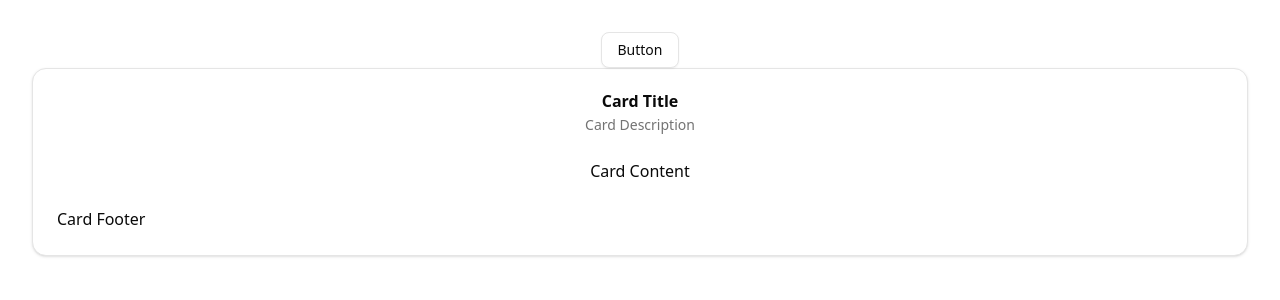
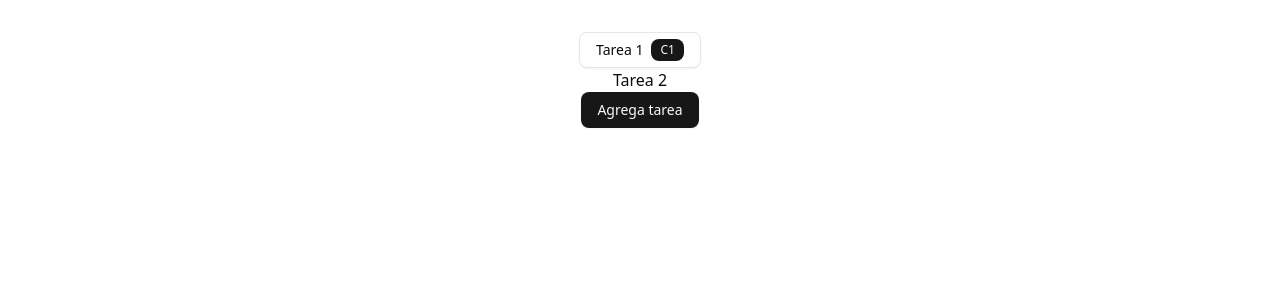
Before and after one commit to IkerMarcor/todo-play, a React (Vite) app: page / in a window 1280 px wide. Shown: the top 300 px of the page. Built offline with nearby package versions, Linux system fonts and the light colour scheme.

Commit message:
En progreso
en progreso...

```diff
--- a/package.json
+++ b/package.json
@@ -10,6 +10,8 @@
     "preview": "vite preview"
   },
   "dependencies": {
+    "@radix-ui/react-dialog": "^1.1.6",
+    "@radix-ui/react-progress": "^1.1.2",
     "@radix-ui/react-slot": "^1.1.2",
     "@tailwindcss/vite": "^4.0.13",
     "class-variance-authority": "^0.7.1",
@@ -19,7 +21,8 @@
     "react-dom": "^19.0.0",
     "tailwind-merge": "^3.0.2",
     "tailwindcss": "^4.0.13",
-    "tailwindcss-animate": "^1.0.7"
+    "tailwindcss-animate": "^1.0.7",
+    "vaul": "^1.1.2"
   },
   "devDependencies": {
     "@eslint/js": "^9.21.0",
--- a/src/App.tsx
+++ b/src/App.tsx
@@ -1,31 +1,117 @@
 import "./App.css";
-import { Button } from "./components/ui/button";
+import { Progress } from "@/components/ui/progress"
+import { Button } from "@/components/ui/button";
+import { Badge } from "@/components/ui/badge"
 import {
-  Card,
-  CardContent,
-  CardDescription,
-  CardFooter,
-  CardHeader,
-  CardTitle,
-} from "@/components/ui/card";
+  Drawer,
+  DrawerClose,
+  DrawerContent,
+  DrawerDescription,
+  DrawerFooter,
+  DrawerHeader,
+  DrawerTitle,
+  DrawerTrigger,
+} from "@/components/ui/drawer";
+import * as React from "react";
 
 function App() {
+  // Drawer
+  const [goal, setGoal] = React.useState(350)
+
+  function onClick(adjustment: number) {
+    setGoal(Math.max(200, Math.min(400, goal + adjustment)))
+  }
+
+  // Progress
+  const [progress, setProgress] = React.useState(13)
+
+  React.useEffect(() => {
+    const timer = setTimeout(() => setProgress(66), 500)
+    return () => clearTimeout(timer)
+  }, [])
+
+
+
   return (
     <>
-      <Button variant="outline">Button</Button>
-      <Card>
-        <CardHeader>
-          <CardTitle>Card Title</CardTitle>
-          <CardDescription>Card Description</CardDescription>
-        </CardHeader>
-        <CardContent>
-          <p>Card Content</p>
-        </CardContent>
-        <CardFooter>
-          <p>Card Footer</p>
-        </CardFooter>
-      </Card>
-    </>
+      <ul>
+        <li>
+        <Drawer>
+      <DrawerTrigger asChild>
+        <Button variant="outline">Tarea 1
+         <Badge>C1</Badge>
+        </Button>
+      </DrawerTrigger>
+      <DrawerContent>
+        <div className="mx-auto w-full max-w-sm">
+          <DrawerHeader>
+            <DrawerTitle>Move Goal</DrawerTitle>
+            <DrawerDescription>Set your daily activity goal.</DrawerDescription>
+          </DrawerHeader>
+          <div className="p-4 pb-0">
+            <div className="flex items-center justify-center space-x-2">
+              <Button
+                variant="outline"
+                size="icon"
+                className="h-8 w-8 shrink-0 rounded-full"
+                onClick={() => onClick(-10)}
+                disabled={goal <= 200}
+              >
+                <span className="sr-only">Decrease</span>
+              </Button>
+              <div className="flex-1 text-center">
+                <div className="text-7xl font-bold tracking-tighter">
+                  {goal}
+                </div>
+                <div className="text-[0.70rem] uppercase text-muted-foreground">
+                  Calories/day
+                </div>
+              </div>
+              <Button
+                variant="outline"
+                size="icon"
+                className="h-8 w-8 shrink-0 rounded-full"
+                onClick={() => onClick(10)}
+                disabled={goal >= 400}
+              >
+                <span className="sr-only">Increase</span>
+              </Button>
+            </div>
+            <div className="mt-3 h-[120px]">
+            </div>
+          </div>
+          <DrawerFooter>
+            <Progress value={progress} className="w-[60%]" />
+            <DrawerClose asChild>
+              <Button variant="outline">Cancel</Button>
+            </DrawerClose>
+          </DrawerFooter>
+        </div>
+      </DrawerContent>
+    </Drawer>
+        </li>
+        <li>
+          <Drawer>
+            <DrawerTrigger>Tarea 2</DrawerTrigger>
+            <DrawerContent>
+              <DrawerHeader>
+                <DrawerTitle>Are you absolutely sure?</DrawerTitle>
+                <DrawerDescription>
+                  This action cannot be undone.
+                </DrawerDescription>
+              </DrawerHeader>
+              <DrawerFooter>
+                <Button>Submit</Button>
+                <DrawerClose>
+                  <Button variant="outline">Cancel</Button>
+                </DrawerClose>
+              </DrawerFooter>
+            </DrawerContent>
+          </Drawer>
+        </li>
+      </ul>
+      <Button>Agrega tarea</Button>
+      </>
   );
 }
 
--- /dev/null
+++ b/src/components/ui/badge.tsx
@@ -0,0 +1,46 @@
+import * as React from "react"
+import { Slot } from "@radix-ui/react-slot"
+import { cva, type VariantProps } from "class-variance-authority"
+
+import { cn } from "@/lib/utils"
+
+const badgeVariants = cva(
+  "inline-flex items-center justify-center rounded-md border px-2 py-0.5 text-xs font-medium w-fit whitespace-nowrap shrink-0 [&>svg]:size-3 gap-1 [&>svg]:pointer-events-none focus-visible:border-ring focus-visible:ring-ring/50 focus-visible:ring-[3px] aria-invalid:ring-destructive/20 dark:aria-invalid:ring-destructive/40 aria-invalid:border-destructive transition-[color,box-shadow] overflow-hidden",
+  {
+    variants: {
+      variant: {
+        default:
+          "border-transparent bg-primary text-primary-foreground [a&]:hover:bg-primary/90",
+        secondary:
+          "border-transparent bg-secondary text-secondary-foreground [a&]:hover:bg-secondary/90",
+        destructive:
+          "border-transparent bg-destructive text-white [a&]:hover:bg-destructive/90 focus-visible:ring-destructive/20 dark:focus-visible:ring-destructive/40",
+        outline:
+          "text-foreground [a&]:hover:bg-accent [a&]:hover:text-accent-foreground",
+      },
+    },
+    defaultVariants: {
+      variant: "default",
+    },
+  }
+)
+
+function Badge({
+  className,
+  variant,
+  asChild = false,
+  ...props
+}: React.ComponentProps<"span"> &
+  VariantProps<typeof badgeVariants> & { asChild?: boolean }) {
+  const Comp = asChild ? Slot : "span"
+
+  return (
+    <Comp
+      data-slot="badge"
+      className={cn(badgeVariants({ variant }), className)}
+      {...props}
+    />
+  )
+}
+
+export { Badge, badgeVariants }
--- /dev/null
+++ b/src/components/ui/drawer.tsx
@@ -0,0 +1,130 @@
+import * as React from "react"
+import { Drawer as DrawerPrimitive } from "vaul"
+
+import { cn } from "@/lib/utils"
+
+function Drawer({
+  ...props
+}: React.ComponentProps<typeof DrawerPrimitive.Root>) {
+  return <DrawerPrimitive.Root data-slot="drawer" {...props} />
+}
+
+function DrawerTrigger({
+  ...props
+}: React.ComponentProps<typeof DrawerPrimitive.Trigger>) {
+  return <DrawerPrimitive.Trigger data-slot="drawer-trigger" {...props} />
+}
+
+function DrawerPortal({
+  ...props
+}: React.ComponentProps<typeof DrawerPrimitive.Portal>) {
+  return <DrawerPrimitive.Portal data-slot="drawer-portal" {...props} />
+}
+
+function DrawerClose({
+  ...props
+}: React.ComponentProps<typeof DrawerPrimitive.Close>) {
+  return <DrawerPrimitive.Close data-slot="drawer-close" {...props} />
+}
+
+function DrawerOverlay({
+  className,
+  ...props
+}: React.ComponentProps<typeof DrawerPrimitive.Overlay>) {
+  return (
+    <DrawerPrimitive.Overlay
+      data-slot="drawer-overlay"
+      className={cn(
+        "data-[state=open]:animate-in data-[state=closed]:animate-out data-[state=closed]:fade-out-0 data-[state=open]:fade-in-0 fixed inset-0 z-50 bg-black/80",
+        className
+      )}
+      {...props}
+    />
+  )
+}
+
+function DrawerContent({
+  className,
+  children,
+  ...props
+}: React.ComponentProps<typeof DrawerPrimitive.Content>) {
+  return (
+    <DrawerPortal data-slot="drawer-portal">
+      <DrawerOverlay />
+      <DrawerPrimitive.Content
+        data-slot="drawer-content"
+        className={cn(
+          "group/drawer-content bg-background fixed z-50 flex h-auto flex-col",
+          "data-[vaul-drawer-direction=top]:inset-x-0 data-[vaul-drawer-direction=top]:top-0 data-[vaul-drawer-direction=top]:mb-24 data-[vaul-drawer-direction=top]:max-h-[80vh] data-[vaul-drawer-direction=top]:rounded-b-lg",
+          "data-[vaul-drawer-direction=bottom]:inset-x-0 data-[vaul-drawer-direction=bottom]:bottom-0 data-[vaul-drawer-direction=bottom]:mt-24 data-[vaul-drawer-direction=bottom]:max-h-[80vh] data-[vaul-drawer-direction=bottom]:rounded-t-lg",
+          "data-[vaul-drawer-direction=right]:inset-y-0 data-[vaul-drawer-direction=right]:right-0 data-[vaul-drawer-direction=right]:w-3/4 data-[vaul-drawer-direction=right]:sm:max-w-sm",
+          "data-[vaul-drawer-direction=left]:inset-y-0 data-[vaul-drawer-direction=left]:left-0 data-[vaul-drawer-direction=left]:w-3/4 data-[vaul-drawer-direction=left]:sm:max-w-sm",
+          className
+        )}
+        {...props}
+      >
+        <div className="bg-muted mx-auto mt-4 hidden h-2 w-[100px] shrink-0 rounded-full group-data-[vaul-drawer-direction=bottom]/drawer-content:block" />
+        {children}
+      </DrawerPrimitive.Content>
+    </DrawerPortal>
+  )
+}
+
+function DrawerHeader({ className, ...props }: React.ComponentProps<"div">) {
+  return (
+    <div
+      data-slot="drawer-header"
+      className={cn("flex flex-col gap-1.5 p-4", className)}
+      {...props}
+    />
+  )
+}
+
+function DrawerFooter({ className, ...props }: React.ComponentProps<"div">) {
+  return (
+    <div
+      data-slot="drawer-footer"
+      className={cn("mt-auto flex flex-col gap-2 p-4", className)}
+      {...props}
+    />
+  )
+}
+
+function DrawerTitle({
+  className,
+  ...props
+}: React.ComponentProps<typeof DrawerPrimitive.Title>) {
+  return (
+    <DrawerPrimitive.Title
+      data-slot="drawer-title"
+      className={cn("text-foreground font-semibold", className)}
+      {...props}
+    />
+  )
+}
+
+function DrawerDescription({
+  className,
+  ...props
+}: React.ComponentProps<typeof DrawerPrimitive.Description>) {
+  return (
+    <DrawerPrimitive.Description
+      data-slot="drawer-description"
+      className={cn("text-muted-foreground text-sm", className)}
+      {...props}
+    />
+  )
+}
+
+export {
+  Drawer,
+  DrawerPortal,
+  DrawerOverlay,
+  DrawerTrigger,
+  DrawerClose,
+  DrawerContent,
+  DrawerHeader,
+  DrawerFooter,
+  DrawerTitle,
+  DrawerDescription,
+}
--- /dev/null
+++ b/src/components/ui/progress.tsx
@@ -0,0 +1,29 @@
+import * as React from "react"
+import * as ProgressPrimitive from "@radix-ui/react-progress"
+
+import { cn } from "@/lib/utils"
+
+function Progress({
+  className,
+  value,
+  ...props
+}: React.ComponentProps<typeof ProgressPrimitive.Root>) {
+  return (
+    <ProgressPrimitive.Root
+      data-slot="progress"
+      className={cn(
+        "bg-primary/20 relative h-2 w-full overflow-hidden rounded-full",
+        className
+      )}
+      {...props}
+    >
+      <ProgressPrimitive.Indicator
+        data-slot="progress-indicator"
+        className="bg-primary h-full w-full flex-1 transition-all"
+        style={{ transform: `translateX(-${100 - (value || 0)}%)` }}
+      />
+    </ProgressPrimitive.Root>
+  )
+}
+
+export { Progress }
```
Also changed, not shown: 1 other file (tests, documents, lock files or other folders).
